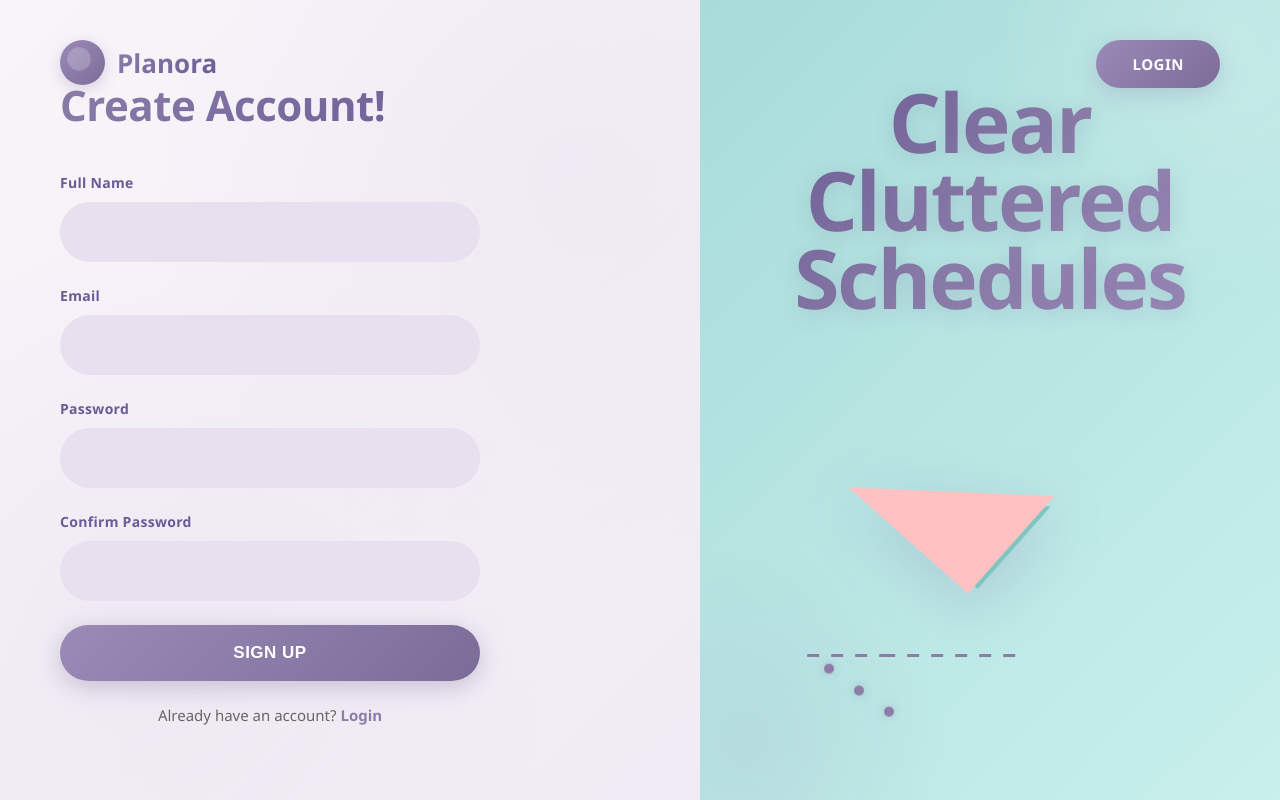
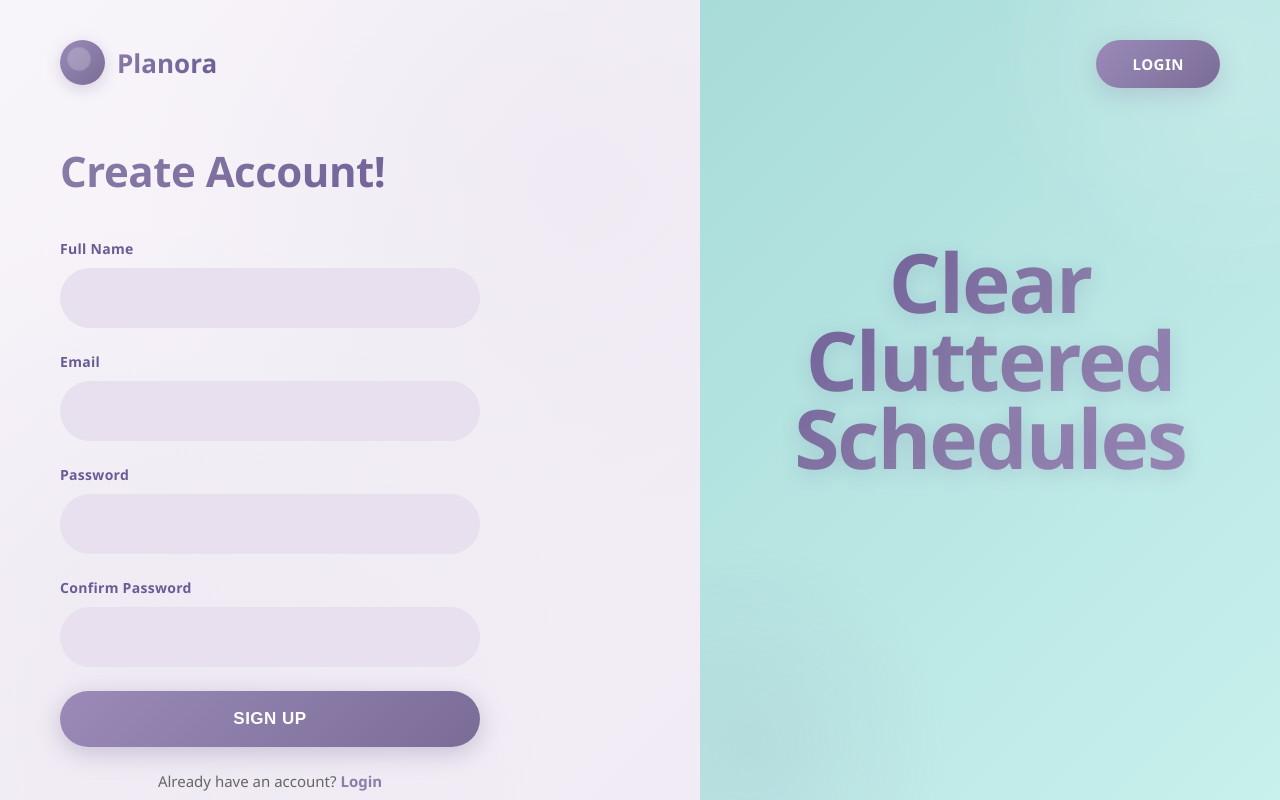
Before and after one commit to erfanhkimi/Planora-Smart-Study-Planner, a PHP site: page /register.php in a window 1280 px wide. Run offline with PHP 8.4, Linux system fonts and the light colour scheme.

Commit message:
Removed unnecessary styling in login and register page

```diff
--- a/register.php
+++ b/register.php
@@ -12,7 +12,8 @@
             <div class="logo">
                 <div class="logo-circle"></div>
                 <div class="logo-text">Planora</div>
-            </div>
+            </div></br>
+            </br></br></br></br></br>
 
             <div class="form-container">
                 <form method="POST" action="register_process.php">
@@ -59,15 +60,7 @@
             <div class="hero-content">
                 <div class="hero-title">Clear<br>Cluttered<br>Schedules</div>
 
-                <div class="paper-plane">
-                    <div class="plane-wing"></div>
-                    <div class="plane-body"></div>
-                </div>
 
-                <div class="dotted-line"></div>
-                <div class="dot dot1"></div>
-                <div class="dot dot2"></div>
-                <div class="dot dot3"></div>
             </div>
         </div>
     </div>
```
